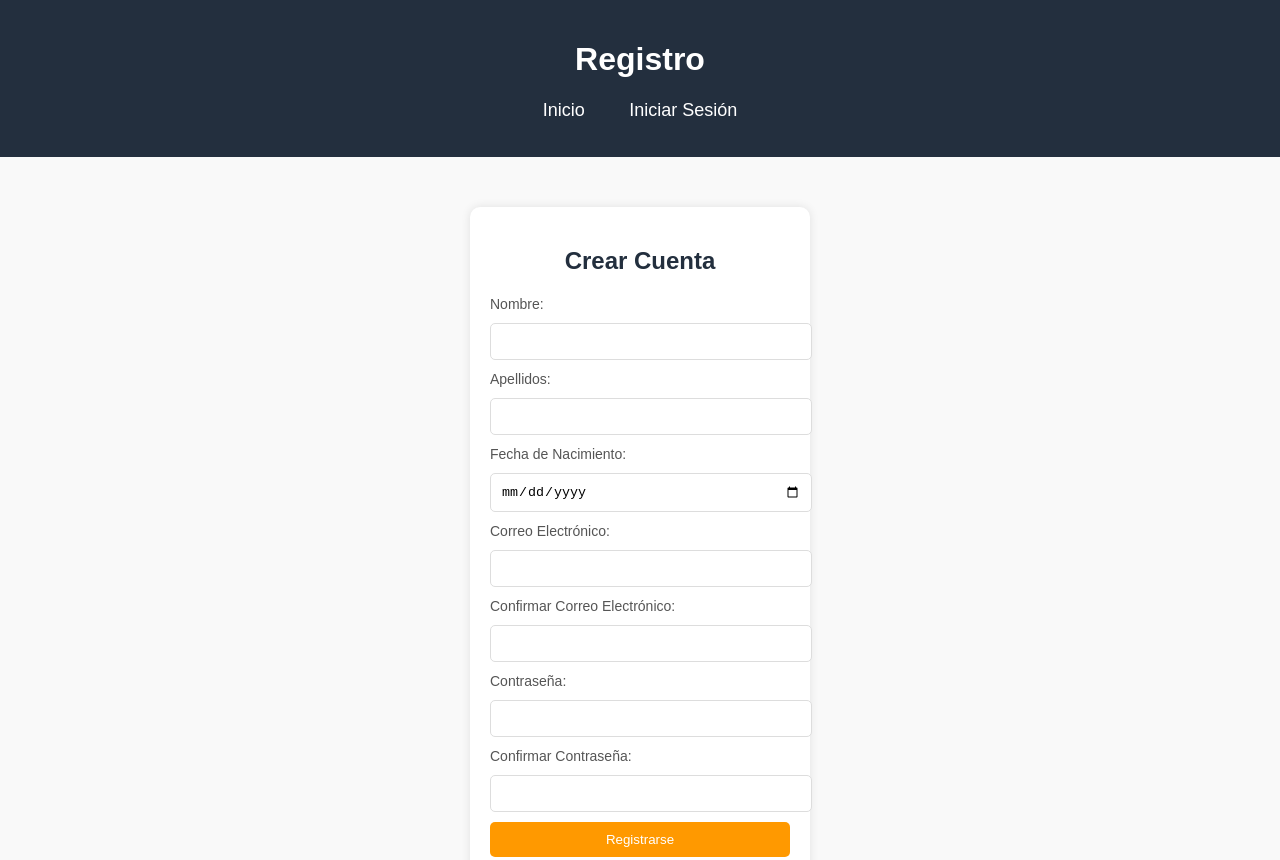
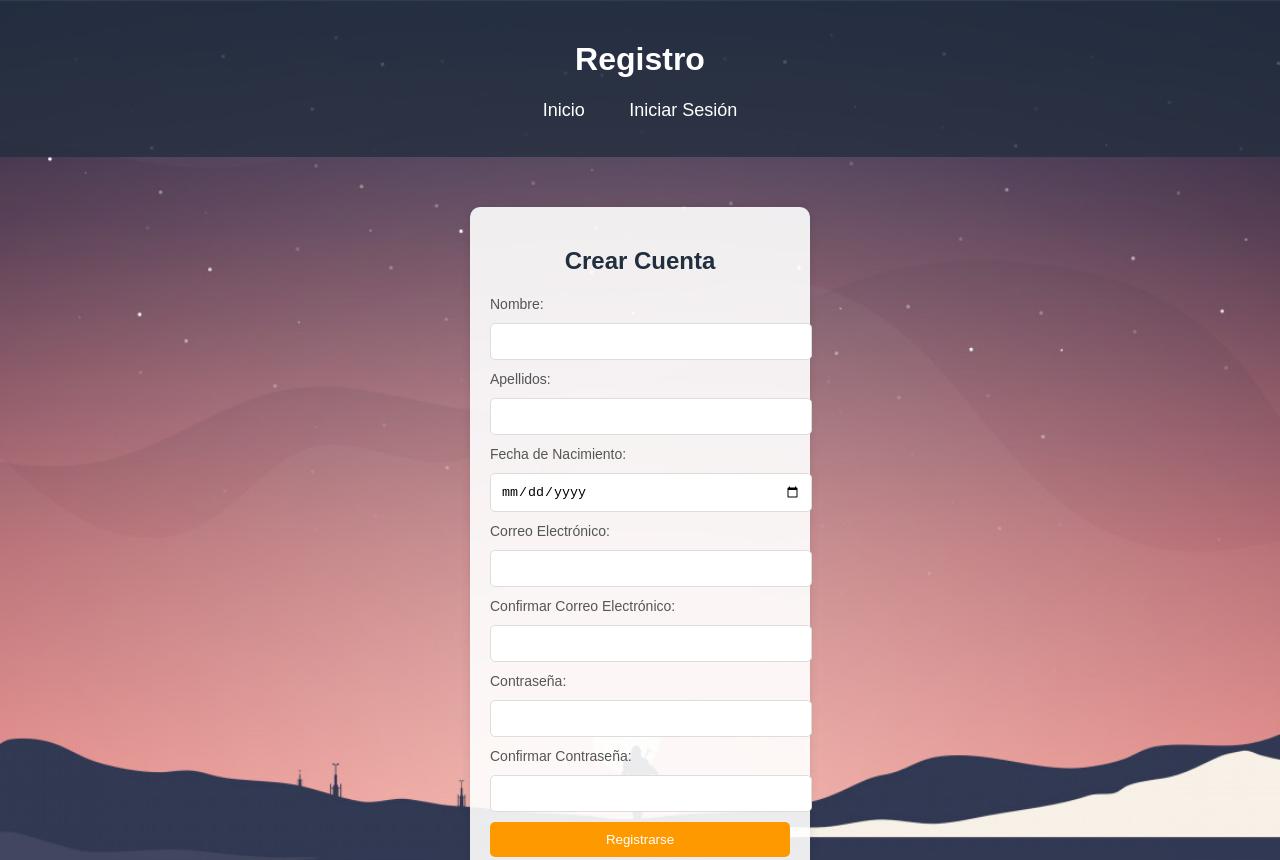
Before and after one commit to Aris-Torres-Desilos/Aris-Torres_Desilos.github.io, a plain HTML site: page registro.html in a window 1280 px wide. Shown: the top 860 px of the page. Drawn offline with Linux system fonts and the light colour scheme.

Commit message:
Pagina web2

```diff
--- a/registro.html
+++ b/registro.html
@@ -9,10 +9,13 @@
             font-family: Arial, sans-serif;
             margin: 0;
             padding: 0;
-            background-color: #f9f9f9;
+            background-image: url('imagenes/registro.jpg'); /* Cambia esta ruta por la de tu imagen */
+            background-size: cover; /* Ajusta la imagen para cubrir todo el fondo */
+            background-position: center; /* Centra la imagen */
+            background-repeat: no-repeat; /* Evita que la imagen se repita */
         }
         header {
-            background-color: #232F3E;
+            background-color: rgba(35, 47, 62, 0.8); /* Fondo semi-transparente */
             color: white;
             padding: 20px;
             text-align: center;
@@ -34,7 +37,7 @@
             width: 300px;
             margin: 50px auto;
             padding: 20px;
-            background-color: white;
+            background-color: rgba(255, 255, 255, 0.9); /* Fondo blanco con 90% de opacidad */
             border-radius: 10px;
             box-shadow: 0 0 10px rgba(0, 0, 0, 0.1);
             transition: transform 0.2s;
@@ -76,7 +79,7 @@
             background-color: #e68a00;
         }
         footer {
-            background-color: #232F3E;
+            background-color: rgba(35, 47, 62, 0.8); /* Fondo semi-transparente */
             color: white;
             text-align: center;
             padding: 15px 0;
```
Also changed, not shown: login.html (+7 -4 lines), imagenes/loging.jpg (added), imagenes/registro.jpg (added).
